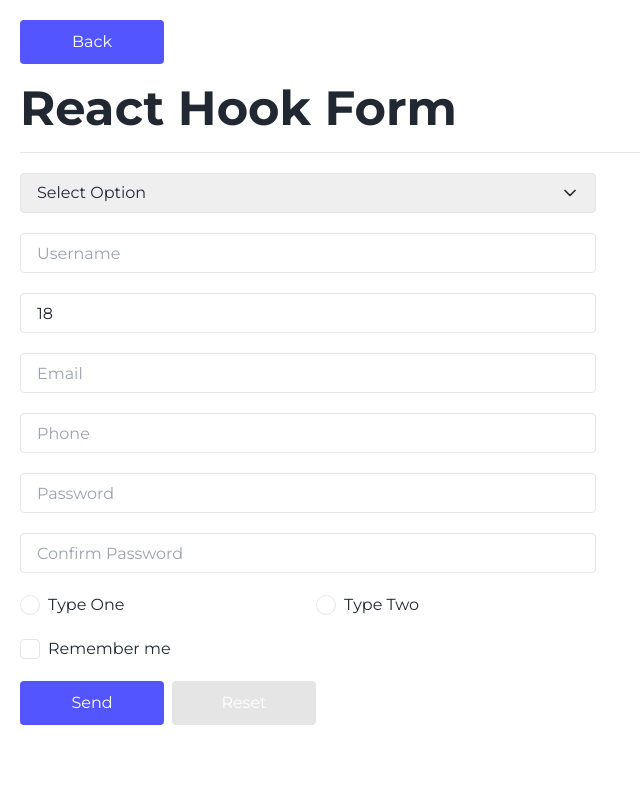
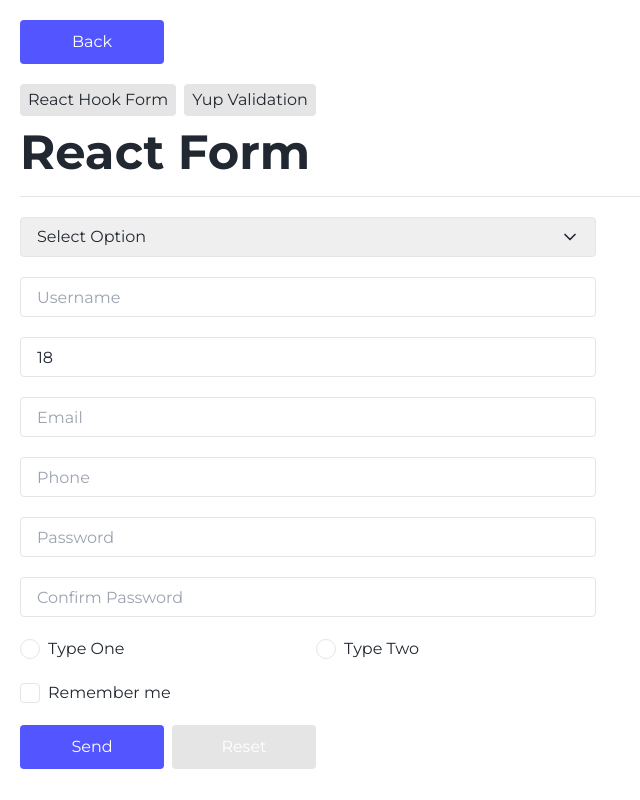
Before and after one commit to dimarogkov/next-template, a Next.js app: page /form in a window 1280 px wide. Shown: the whole page, without its empty margins (0-640 px from the left). Built offline with nearby package versions, Linux system fonts and the light colour scheme.

Commit message:
add Loader & Badge to UI

```diff
--- a/app/(pages)/form/page.tsx
+++ b/app/(pages)/form/page.tsx
@@ -1,6 +1,6 @@
 import { Metadata } from 'next';
 import Form from '@/src/components/elements/Form/Form';
-import { BtnLink, Line, Title } from '@/src/components/ui';
+import { Badge, BtnLink, Line, Title } from '@/src/components/ui';
 
 export const metadata: Metadata = {
     title: 'Form Page',
@@ -14,7 +14,12 @@ const FormPage = () => {
                     Back
                 </BtnLink>
 
-                <Title>React Hook Form</Title>
+                <div className='flex gap-2 mb-3 last:mb-0'>
+                    <Badge>React Hook Form</Badge>
+                    <Badge>Yup Validation</Badge>
+                </div>
+
+                <Title>React Form</Title>
             </div>
 
             <Line />
--- a/app/(pages)/theme/page.tsx
+++ b/app/(pages)/theme/page.tsx
@@ -1,6 +1,6 @@
 import { Metadata } from 'next';
 import ThemeController from '@/src/components/elements/ThemeController/ThemeController';
-import { BtnLink, Line, Subtitle, Text, Title } from '@/src/components/ui';
+import { Badge, BtnLink, Line, Subtitle, Text, Title } from '@/src/components/ui';
 
 export const metadata: Metadata = {
     title: 'Theme Page',
@@ -13,6 +13,10 @@ const ThemePage = () => {
                 <BtnLink href='/' className='mb-6 last:mb-0'>
                     Back
                 </BtnLink>
+
+                <div className='flex gap-2 mb-3 last:mb-0'>
+                    <Badge>Next Themes</Badge>
+                </div>
 
                 <Title>React Theme</Title>
             </div>
--- a/app/(pages)/todos/page.tsx
+++ b/app/(pages)/todos/page.tsx
@@ -2,7 +2,7 @@ import { Metadata } from 'next';
 import AddTodo from '@/src/components/elements/AddTodo/AddTodo';
 import TodoList from '@/src/components/elements/TodoList/TodoList';
 import SearchTodo from '@/src/components/elements/SearchTodo/SearchTodo';
-import { BtnLink, Title } from '@/src/components/ui';
+import { Badge, BtnLink, Title } from '@/src/components/ui';
 
 export const metadata: Metadata = {
     title: 'Todos Page',
@@ -16,6 +16,12 @@ const TodosPage = () => {
                     Back
                 </BtnLink>
 
+                <div className='flex gap-2 mb-3 last:mb-0'>
+                    <Badge>Axios</Badge>
+                    <Badge>React Query</Badge>
+                    <Badge>Debounce</Badge>
+                </div>
+
                 <Title>Todos with React Query</Title>
             </div>
 
--- a/app/page.tsx
+++ b/app/page.tsx
@@ -1,10 +1,15 @@
 import Store from '../src/components/elements/Store/Store';
-import { BtnLink, Line, Text, Title } from '@/src/components/ui';
+import { Badge, BtnLink, Line, Text, Title } from '@/src/components/ui';
 
 const HomePage = () => {
     return (
         <section className='relative w-full'>
             <div className='w-full mb-5 last:mb-0'>
+                <div className='flex gap-2 mb-3 last:mb-0'>
+                    <Badge>Redux Store</Badge>
+                    <Badge>Zustand Store</Badge>
+                </div>
+
                 <Title className='mb-2 last:mb-0'>Home Page</Title>
                 <Text className='mb-5 last:mb-0'>This is Home Page.</Text>
 
--- /dev/null
+++ b/src/components/ui/Badge.tsx
@@ -0,0 +1,12 @@
+import { HTMLAttributes, forwardRef } from 'react';
+
+interface Props extends HTMLAttributes<HTMLSpanElement> {
+    className?: string;
+}
+
+const Badge: React.FC<Props> = forwardRef<HTMLSpanElement, Props>(({ className = '', ...props }, ref) => (
+    <span ref={ref} {...props} className={`text-base text-black px-2 py-1 rounded bg-gray ${className}`} />
+));
+
+Badge.displayName = 'Badge';
+export default Badge;
--- /dev/null
+++ b/src/components/ui/Loader.tsx
@@ -0,0 +1,12 @@
+import { forwardRef, HTMLAttributes } from 'react';
+
+interface Props extends HTMLAttributes<HTMLSpanElement> {}
+
+const Loader: React.FC<Props> = forwardRef<HTMLSpanElement, Props>(({ ...props }, ref) => (
+    <div className='fixed z-10 top-0 left-0 flex items-center justify-center w-full h-full bg-white'>
+        <span ref={ref} {...props} className='loading loading-spinner loading-lg text-blue' />
+    </div>
+));
+
+Loader.displayName = 'Loader';
+export default Loader;
--- a/src/components/ui/index.ts
+++ b/src/components/ui/index.ts
@@ -1,3 +1,4 @@
+import Badge from './Badge';
 import Btn from './Btn';
 import BtnLink from './BtnLink';
 import Checkbox from './Checkbox';
@@ -5,6 +6,7 @@ import ErrorMessage from './ErrorMessage';
 import Input from './Input';
 import Label from './Label';
 import Line from './Line';
+import Loader from './Loader';
 import Option from './Option';
 import Radio from './Radio';
 import Select from './Select';
@@ -12,4 +14,20 @@ import Subtitle from './Subtitle';
 import Text from './Text';
 import Title from './Title';
 
-export { Btn, BtnLink, Checkbox, ErrorMessage, Input, Label, Line, Option, Radio, Select, Subtitle, Text, Title };
+export {
+    Badge,
+    Btn,
+    BtnLink,
+    Checkbox,
+    ErrorMessage,
+    Input,
+    Label,
+    Line,
+    Loader,
+    Radio,
+    Select,
+    Option,
+    Subtitle,
+    Text,
+    Title,
+};
```
